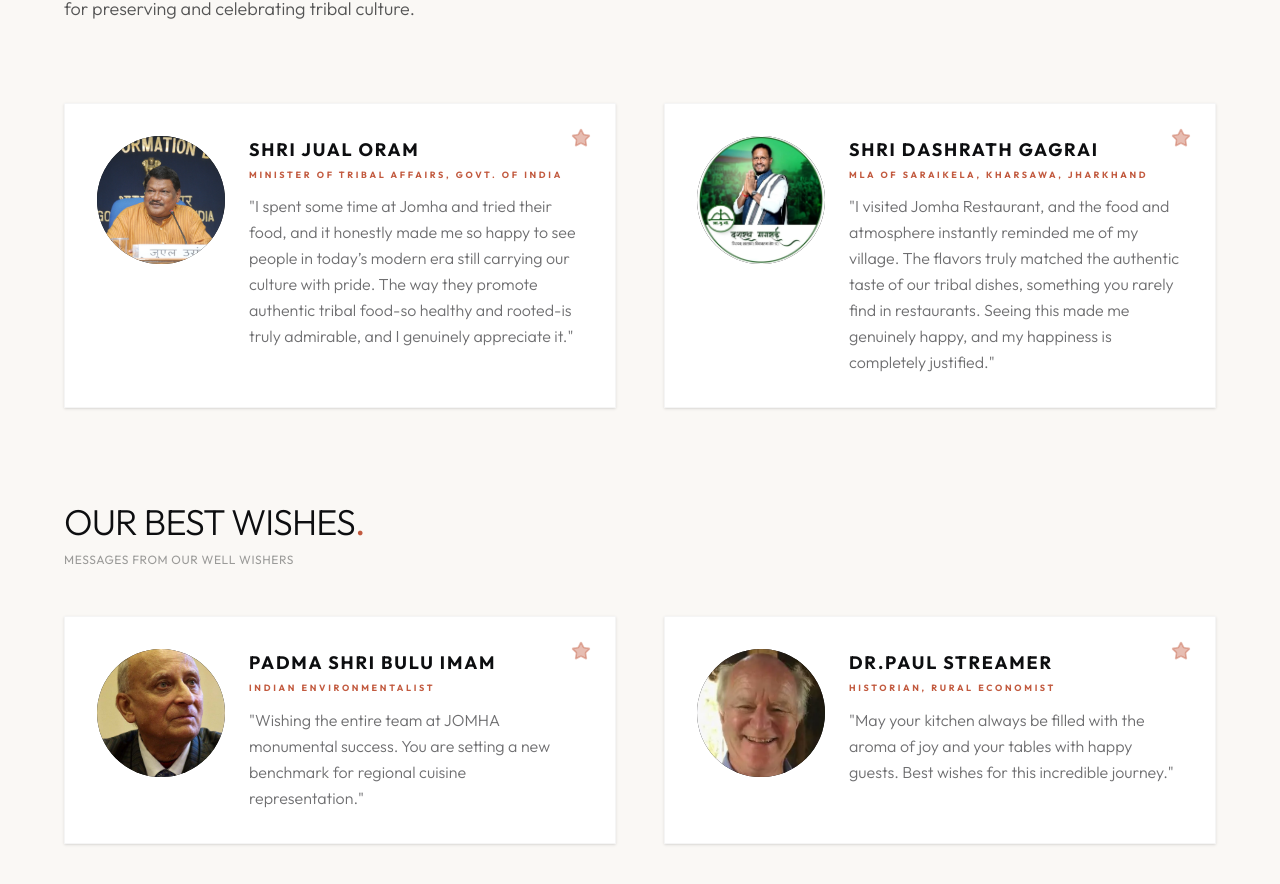
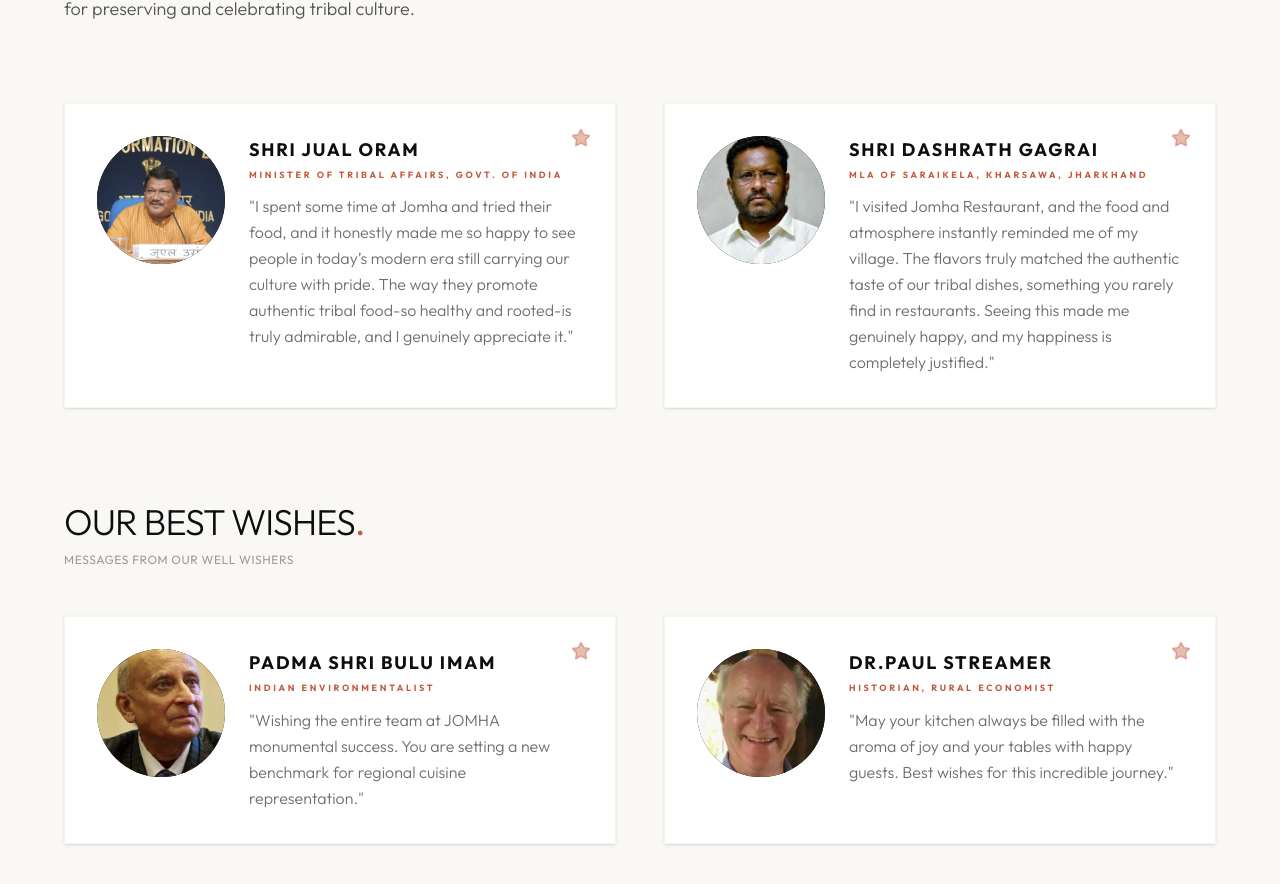
Before and after one commit to edwardcxs/JOMHA-Redesign, a React (Vite) app: page / in a window 1280 px wide. Shown: the part 4455-5339 px from the top of the page. Built offline with nearby package versions, Linux system fonts and the light colour scheme.

Commit message:
Update Dashrath Gagrai image

```diff
--- a/src/components/Guests.tsx
+++ b/src/components/Guests.tsx
@@ -42,7 +42,7 @@ export default function Guests() {
           quote="I spent some time at Jomha and tried their food, and it honestly made me so happy to see people in today’s modern era still carrying our culture with pride. The way they promote authentic tribal food-so healthy and rooted-is truly admirable, and I genuinely appreciate it."
         />
         <GuestCard
-          image="/images/guest/dashrath.webp"
+          image="/images/guest/das.jpg"
           initials="DG"
           name="Shri Dashrath Gagrai"
           role="MLA of Saraikela, Kharsawa, Jharkhand"
```
